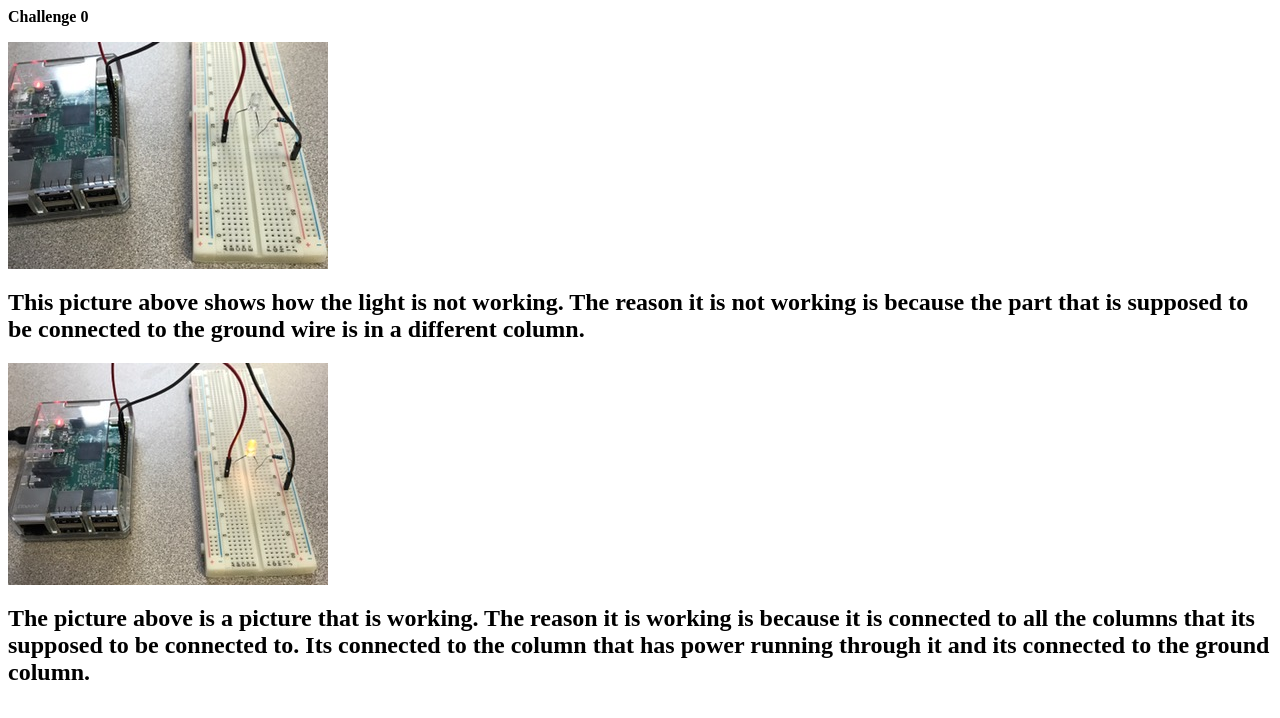
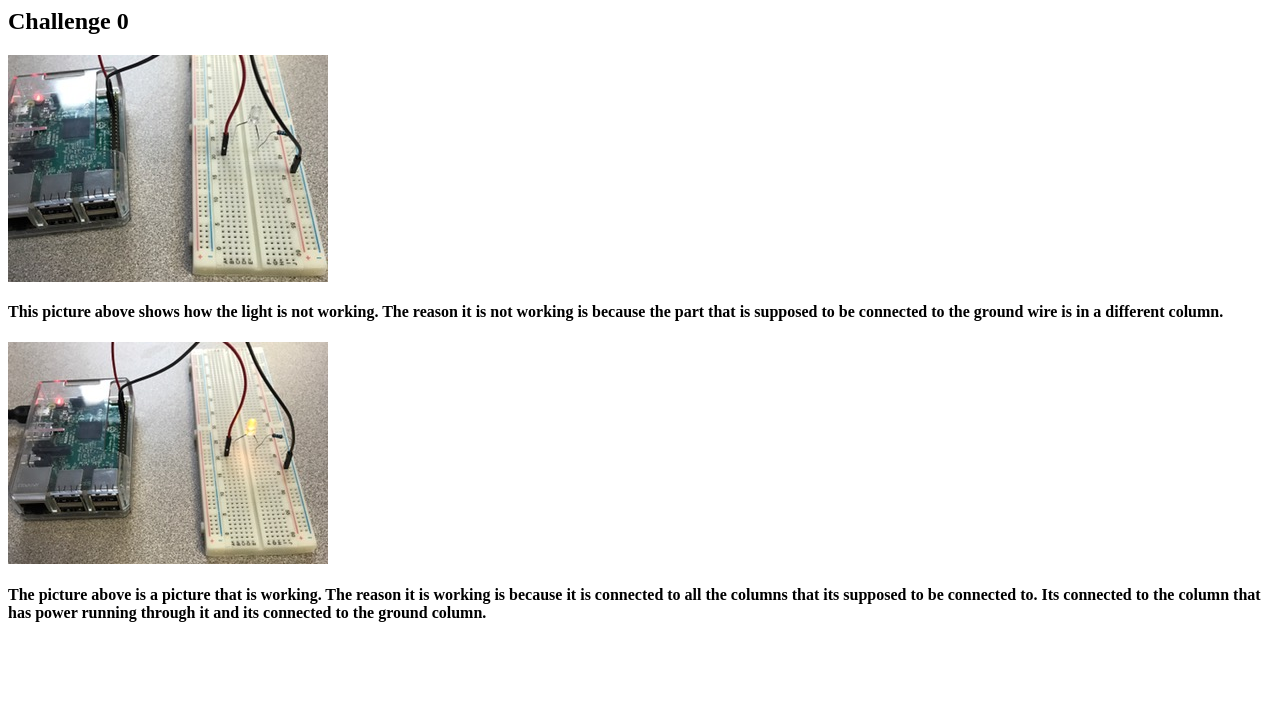
Before and after one commit to ruizmario310/website, a plain HTML site: page rpi.html in a window 1280 px wide. Drawn offline with Linux system fonts and the light colour scheme.

Commit message:
Update rpi.html

```diff
--- a/rpi.html
+++ b/rpi.html
@@ -7,11 +7,11 @@
 
   <!-- The "body" is the part of your document where you include all content you want to show up in the browser -->
 	<body>
-		<p><b>Challenge 0</b></p>
+		<p><b><h2>Challenge 0</h2></b></p>
     <img src="images/non-working.jpg" alt="Cool Image"/><br>
-	<h2> This picture above shows how the light is not working. The reason it is not working is because the part that is supposed to be connected to the ground wire is in a different column. </h2>
+	<h4> This picture above shows how the light is not working. The reason it is not working is because the part that is supposed to be connected to the ground wire is in a different column. </h4>
     <img src="images/working.jpg"/>
-	<h2> The picture above is a picture that is working. The reason it is working is because it is connected to all the columns that its supposed to be connected to. Its connected to the column that has power running through it and its connected to the ground column. </h2>
+	<h4> The picture above is a picture that is working. The reason it is working is because it is connected to all the columns that its supposed to be connected to. Its connected to the column that has power running through it and its connected to the ground column. </h4>
 	</body>
 
 </html>
```
